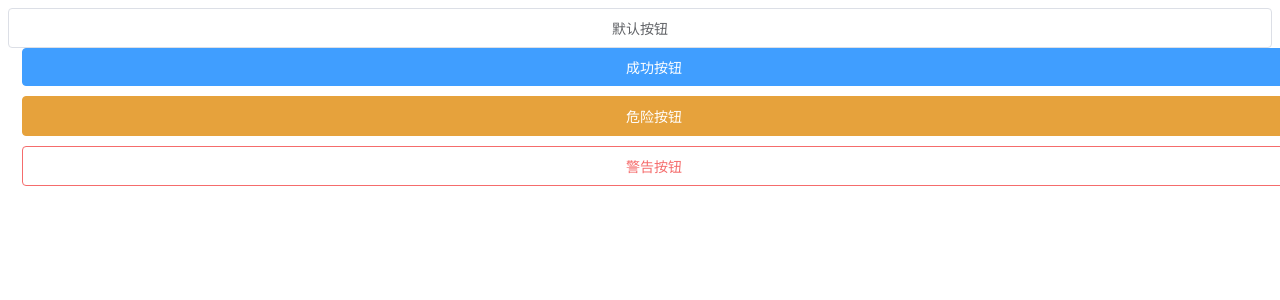
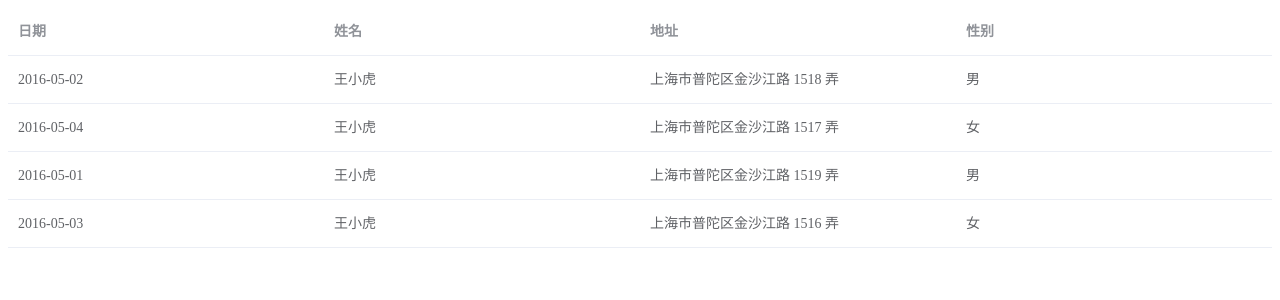
Before and after one commit to Yang-zs/HomeWork, a Vue app: page /#/ in a window 1280 px wide. Shown: the top 300 px of the page. Built offline with nearby package versions, Linux system fonts and the light colour scheme.

Commit message:
configuration-header

```diff
--- a/package.json
+++ b/package.json
@@ -8,6 +8,7 @@
   },
   "dependencies": {
     "core-js": "^3.8.3",
+    "element-ui": "^2.15.9",
     "vue": "^2.6.14",
     "vue-router": "^3.5.1",
     "vuex": "^3.6.2"
--- a/src/components/table/index.vue
+++ b/src/components/table/index.vue
@@ -1,15 +1,24 @@
 <template>
   <div>
     <el-table :data="tableData" style="width: 100%;">
-      <el-table-column prop="date" label="日期" width="180"></el-table-column>
-      <el-table-column prop="name" label="姓名" width="180"></el-table-column>
-      <el-table-column prop="address" label="地址"></el-table-column>
+      <el-table-column
+        v-for="item in column"
+        :key="item.prop"
+        :prop="item.prop"
+        :label="item.label"
+      ></el-table-column>
     </el-table>
   </div>
 </template>
 <script>
 export default {
   name: 'Table',
+  props: {
+    column: {
+      type: Array,
+      default: () => [],
+    },
+  },
   data() {
     return {
       tableData: [
@@ -17,25 +26,30 @@ export default {
           date: '2016-05-02',
           name: '王小虎',
           address: '上海市普陀区金沙江路 1518 弄',
+          sex: '男',
         },
         {
           date: '2016-05-04',
           name: '王小虎',
           address: '上海市普陀区金沙江路 1517 弄',
+          sex: '女',
         },
         {
           date: '2016-05-01',
           name: '王小虎',
           address: '上海市普陀区金沙江路 1519 弄',
+          sex: '男',
         },
         {
           date: '2016-05-03',
           name: '王小虎',
           address: '上海市普陀区金沙江路 1516 弄',
+          sex: '女',
         },
       ],
     }
   },
 }
 </script>
+
 <style scoped></style>
--- a/src/main.js
+++ b/src/main.js
@@ -3,8 +3,10 @@ import App from './App.vue'
 import router from './router'
 import store from './store'
 // import './styles/icon/iconfont.css'
+import ElementUI from 'element-ui'
+import 'element-ui/lib/theme-chalk/index.css'
 Vue.config.productionTip = false
-
+Vue.use(ElementUI)
 new Vue({
   router,
   store,
--- a/src/views/home/index.vue
+++ b/src/views/home/index.vue
@@ -1,30 +1,25 @@
 <template>
   <div class="home">
-    <yangButton block>默认按钮</yangButton>
-    <yangButton size="medium" type="primary" block>成功按钮</yangButton>
-    <yangButton type="danger" block>危险按钮</yangButton>
-    <yangButton type="warning" border block>警告按钮</yangButton>
+    <yang-table :column="column"></yang-table>
   </div>
 </template>
+
 <script>
 export default {
   name: 'Home',
   data() {
     return {
-      flag: false,
+      column: [
+        { label: '日期', prop: 'date' },
+        { label: '姓名', prop: 'name' },
+        { label: '地址', prop: 'address' },
+        { label: '性别', prop: 'sex' },
+      ],
     }
   },
   components: {
-    yangButton: () => import('../../components/button/index.vue'),
+    yangTable: () => import('../../components/table/index.vue'),
   },
-  methods: {
-    handleSubmit() {
-      this.flag = true
-      setTimeout(() => {
-        console.log('123')
-        this.flag = false
-      }, 3000)
-    },
-  },
+  methods: {},
 }
 </script>
```
Also changed, not shown: src/dist/main.dev.js (added), 2 other files (tests, documents, lock files or other folders).
